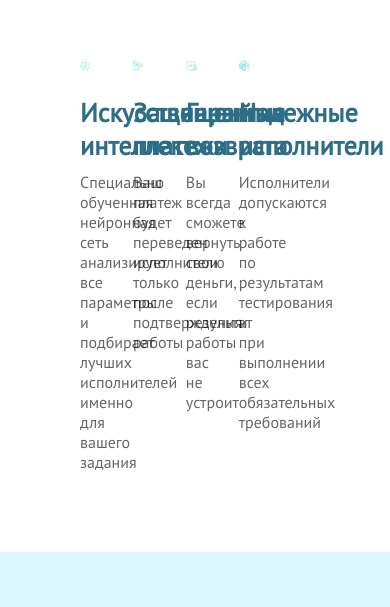
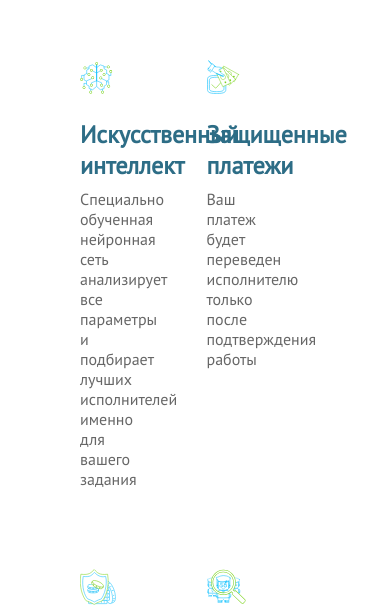
Before and after one commit to Benoyevski/freelance-front, a React (Create React App) app: page / in a window 390 px wide. Shown: the part 931-1538 px from the top of the page. Built offline with nearby package versions, Linux system fonts and the light colour scheme; a web font is replaced by a local one.

Commit message:
Сделал подписку на задания

```diff
--- a/src/components/HeaderLK/Headerlk.jsx
+++ b/src/components/HeaderLK/Headerlk.jsx
@@ -6,7 +6,7 @@ import logo from "./logo.png";
 const Headerlk = () => {
   return (
     <div className={styles.header_bg}>
-      <div className="container">
+      <div className={styles.headerLk_container}>
         <div className={styles.nav}>
           <div className={styles.logo}>
             <Link to="/"><img src={logo} alt="" /></Link>
--- a/src/components/Order/Order.jsx
+++ b/src/components/Order/Order.jsx
@@ -1,6 +1,15 @@
 import React from "react";
+import { useDispatch, useSelector } from "react-redux";
+import { follow } from "../../features/orderSlice";
 import styles from "../Order/order.module.css";
 const Order = ({ order }) => {
+  const id = useSelector((state) => state.application.id)
+  const dispatch = useDispatch()
+
+  const handleFollow = (orderId) => {
+    dispatch(follow({orderId, id }))
+  }
+
   return (
     <div className={styles.order}>
       <div className={styles.order_title}>
@@ -22,7 +31,9 @@ const Order = ({ order }) => {
         <p>{order.text}</p>
       </div>
       <div>
-        <div className={styles.order_btn}><button className={styles.order_btn}>Откликнуться</button></div>
+        <div className={styles.order_btn}>
+          <button onClick={() => handleFollow(order._id)} className={styles.order_btn}>Откликнуться</button>
+        </div>
       </div>
     </div>
   );
--- a/src/features/orderSlice.js
+++ b/src/features/orderSlice.js
@@ -5,6 +5,23 @@ const initialState = {
     orders:[]
 }
 
+export const follow = createAsyncThunk('patch/order',
+async ({orderId, id}, thunkAPI) => {
+  try {
+    const res = await fetch(`http://localhost:3030/followOrder/${orderId}`, {
+      method: "PATCH",
+      headers: {
+        "Content-Type": "application/json",
+      },
+      body: JSON.stringify({ user: id} )
+    });
+
+    const data = await res.json();
+    return data;
+  } catch (error) {
+    return thunkAPI.rejectWithValue(error)
+  }
+})
 
 export const fetchOrders= createAsyncThunk(
     "fetch/orders",
@@ -43,7 +60,7 @@ export const addOrder = createAsyncThunk(
 
 
   const OrderSclice = createSlice({
-    name: "movie",
+    name: "order",
     initialState,
     reducers: {
 
@@ -56,7 +73,13 @@ export const addOrder = createAsyncThunk(
         .addCase(addOrder.fulfilled,(state,action)=>{
             state.orders.push(action.payload)
         })
-
+       .addCase(follow.fulfilled, (state, action) => {
+        state.orders.map((item) => {
+          if (item._id === action.payload._id) {
+           item.freelancers.push(action.payload)
+          }
+        });
+       })
     },
   });
 
--- a/src/pages/Mainpage/mainPage.module.css
+++ b/src/pages/Mainpage/mainPage.module.css
@@ -49,8 +49,7 @@
 }
 
 .find_btn {
-
-  color:white;
+  color: white;
   animation-duration: 3s;
   animation-timing-function: ease-in-out;
 
@@ -61,7 +60,6 @@
   animation-play-state: running;
   animation-name: button-background-animation;
   transition: 0.2s linear;
-
 }
 @keyframes button-background-animation {
   0%,
@@ -69,28 +67,24 @@
     background-color: #00b6f3;
   }
   25% {
-
-    background-color: #00f3d3
+    background-color: #00f3d3;
   }
   50% {
     background-color: #00fda0;
-
   }
   75% {
     background-color: #0f4;
   }
-
 }
 
-
-.find_btn:hover, .become_btn:hover {
+.find_btn:hover,
+.become_btn:hover {
   transform: scale(1.05);
-
 }
 
 .become_btn {
   transition: 0.2s linear;
-  background: rgba(36,127,163,.8);
+  background: rgba(36, 127, 163, 0.8);
 }
 
 @media screen and (max-width: 1100px) {
@@ -114,6 +108,7 @@
   display: flex;
   flex-direction: row;
   position: relative;
+  justify-content: space-between;
 }
 
 .benefits div {
@@ -124,10 +119,23 @@
   margin-bottom: 80px;
 }
 
+@media screen and (max-width: 1100px) {
+  .benefits {
+    display: flex;
+    flex-flow: row wrap;
+    position: relative;
+    justify-content: space-between;
+  }
+  .benefits div {
+    width: 45%;
+  }
+}
+
 .benefits span {
   margin: 10px 0;
-  font-size: 26px;
+  font-size: 24px;
   color: #2d6d86;
+  height: 60px;
 }
 
 .benefits p {
--- a/src/pages/Orderpage/OrdersPage.jsx
+++ b/src/pages/Orderpage/OrdersPage.jsx
@@ -26,7 +26,7 @@ const OrderPage = () => {
           </div>
           <div>
             {orders.map((order) => {
-              return <Order order={order} />;
+              return <Order key={order._id} order={order} />;
             })}
           </div></div>
         </div>
```
